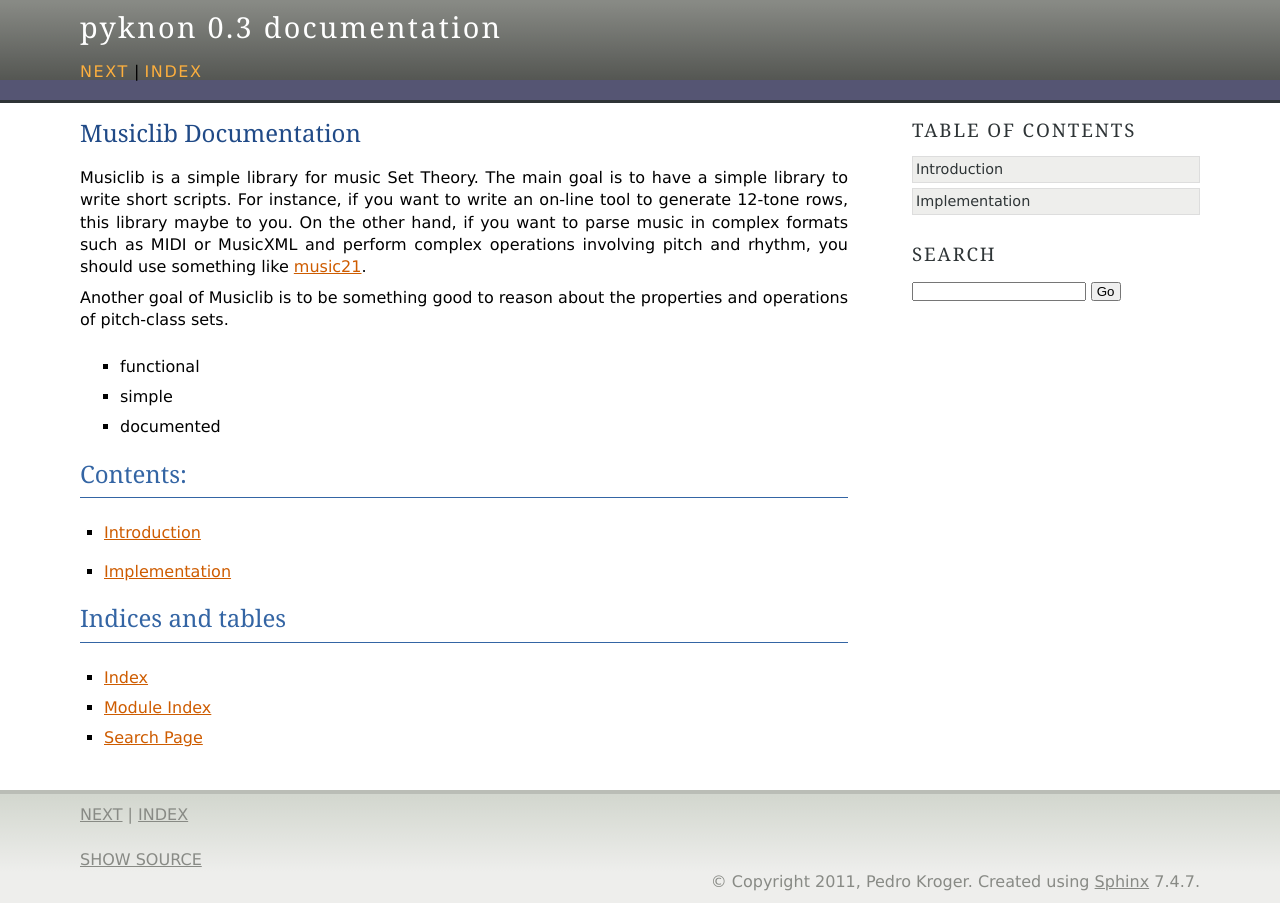
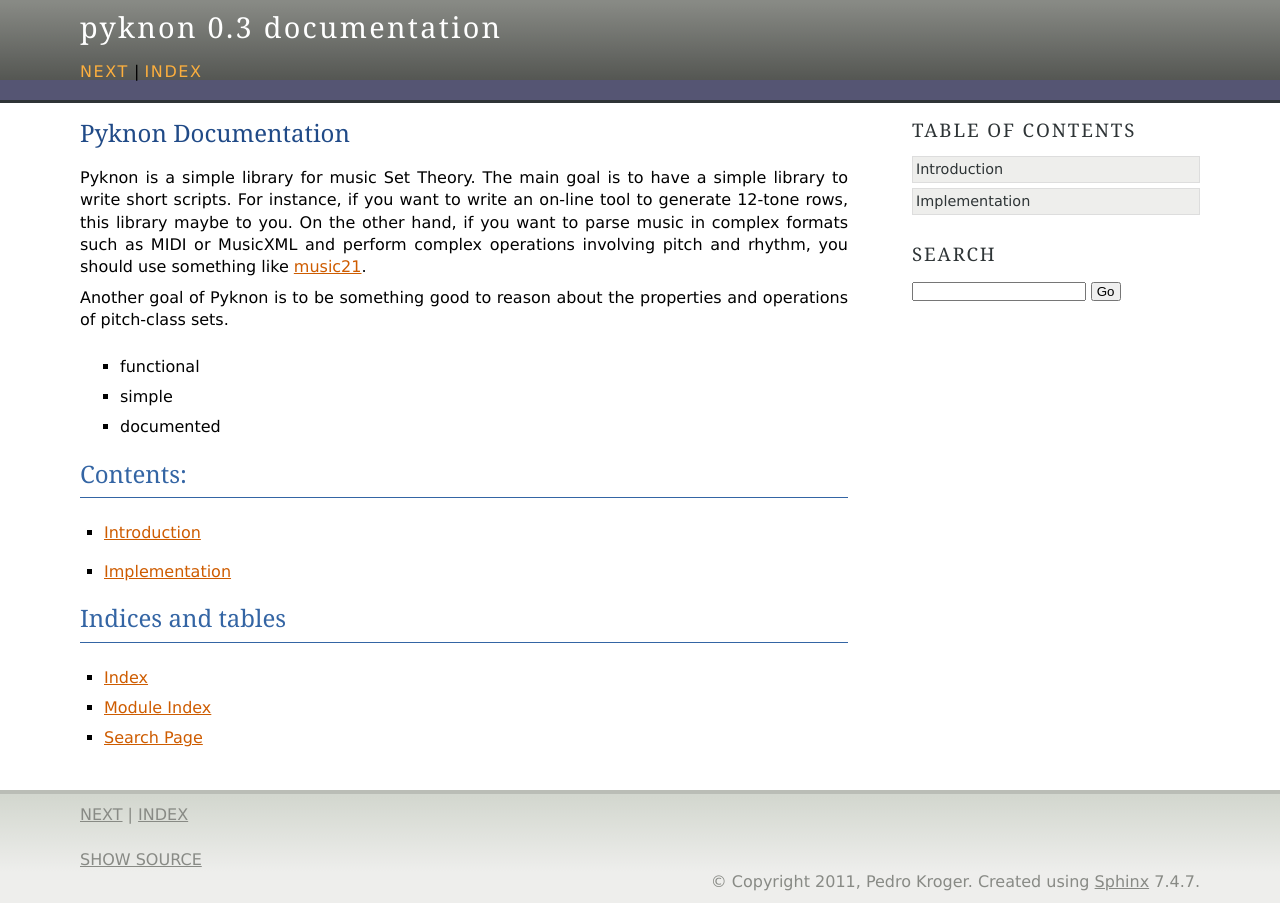
Before and after one commit to kroger/pyknon, a Sphinx documentation site: the page built from doc/index.rst, in a window 1280 px wide. Built offline with Sphinx 7.4.7, drawn with Linux system fonts in a browser that asks for light colours; formulas are drawn with MathJax 3.

Commit message:
Replace musiclib name

```diff
--- a/doc/index.rst
+++ b/doc/index.rst
@@ -1,7 +1,7 @@
-Musiclib Documentation
+Pyknon Documentation
 ======================
 
-Musiclib is a simple library for music Set Theory. The main goal is to
+Pyknon is a simple library for music Set Theory. The main goal is to
 have a simple library to write short scripts. For instance, if you
 want to write an on-line tool to generate 12-tone rows, this library
 maybe to you. On the other hand, if you want to parse music in complex
@@ -9,7 +9,7 @@
 involving pitch and rhythm, you should use something like
 `music21 <http://mit.edu/music21/>`_.
 
-Another goal of Musiclib is to be something good to reason about the
+Another goal of Pyknon is to be something good to reason about the
 properties and operations of pitch-class sets.
 
     * functional
```
Also changed, not shown: 1 other file.
